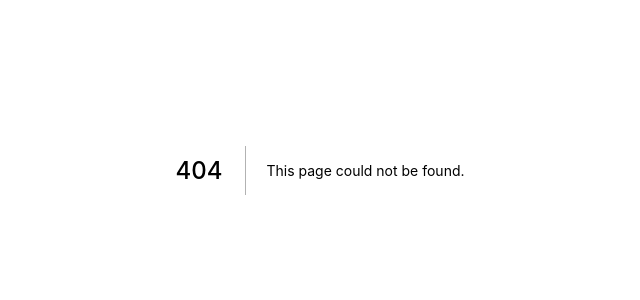
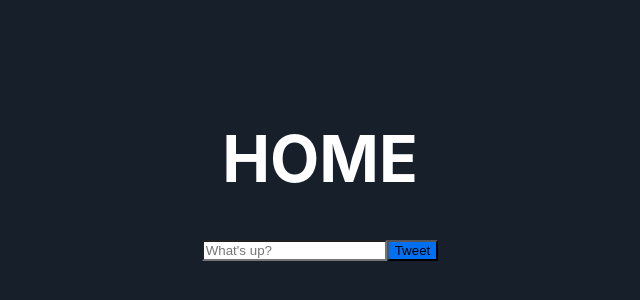
Before and after one commit to SarahBrochard/HACKATWEET-frontend, a Next.js app: page / in a window 1280 px wide. Before the commit this address had no page. Shown: the part 230-530 px from the top of the page, without its empty margins (320-960 px from the left). Built offline with nearby package versions, Linux system fonts and the light colour scheme.

Commit message:
pageHome1

```diff
--- a/components/Home.js
+++ b/components/Home.js
@@ -1,12 +1,43 @@
 import styles from '../styles/Home.module.css';
+import { useEffect, useState } from 'react';
+import { useSelector, useDispatch } from 'react-redux';
+import Head from 'next/head';
+
 
 function Home() {
+
+const [textTweet, setTextTweet]= useState('');
+const [listTweet, setListTweet]= useState([]);
+const dispatch = useDispatch();
+
+const handleInputTweet = (event) =>{
+  setTextTweet(event.target.value);
+};
+
+const handleAddTweet= () =>{
+
+  fetch('route POST tweet')
+  .then((response) => response.json())
+  .then((data)=>{
+    dispatch(setListTweet([...listTweet, textTweet]));
+    setTextTweet('');
+  })
+
+}
+
+
+
+
   return (
     <div>
       <main className={styles.main}>
-        <h1 className={styles.title}>
-          Welcome to <a href="https://nextjs.org">Next.js!</a>
-        </h1>
+        <h1 className={styles.title}> HOME </h1>
+          <div><input type='text' id='tweet' className={styles.input} placeholder="What's up?" onChange={handleInputTweet} />
+
+         <button id='addTweet' className={styles.bttweet}  onClick={()=> handleAddTweet()}  >Tweet</button>
+         </div>
+
+
       </main>
     </div>
   );
--- /dev/null
+++ b/components/LastTweets.js
@@ -0,0 +1 @@
+export default LastTweets;
--- /dev/null
+++ b/components/Trend.js
@@ -0,0 +1 @@
+export default Trend;
--- /dev/null
+++ b/components/Tweet.js
@@ -0,0 +1 @@
+export default Tweet;
--- a/pages/_app.js
+++ b/pages/_app.js
@@ -1,11 +1,12 @@
 import '../styles/globals.css';
 import Head from 'next/head';
+import users from '../reducers/users'
 
 import { Provider } from 'react-redux';
 import { configureStore } from '@reduxjs/toolkit';
 
 const store = configureStore({
- reducer: { },
+ reducer: {users },
 });
 
 function App({ Component, pageProps }) {
--- /dev/null
+++ b/pages/index.js
@@ -0,0 +1,7 @@
+import Home from '../components/Home';
+
+function Index() {
+  return <Home />;
+}
+
+export default Index;
--- /dev/null
+++ b/reducers/users.js
@@ -0,0 +1,23 @@
+import { createSlice } from '@reduxjs/toolkit';
+
+const initialState = {
+  value: { token: null, username: null },
+};
+
+export const userSlice = createSlice({
+  name: 'user',
+  initialState,
+  reducers: {
+    login: (state, action) => {
+      state.value.token = action.payload.token;
+      state.value.username = action.payload.username;
+    },
+    logout: (state) => {
+      state.value.token = null;
+      state.value.username = null;
+    },
+  },
+});
+
+export const { login, logout } = userSlice.actions;
+export default userSlice.reducer;
--- a/styles/Home.module.css
+++ b/styles/Home.module.css
@@ -5,6 +5,8 @@
   align-items: center;
   min-height: 100vh;
   padding: 4rem 0;
+  background: #17202a  ;
+  color: #fff;
 }
 
 .title {
@@ -20,3 +22,12 @@
 .title a:hover, .title a:focus, .title a:active {
   text-decoration: underline;
 }
+
+.input{
+  background-color: #fff
+  ;
+}
+
+.bttweet{
+background: #0070f3;
+}
```
